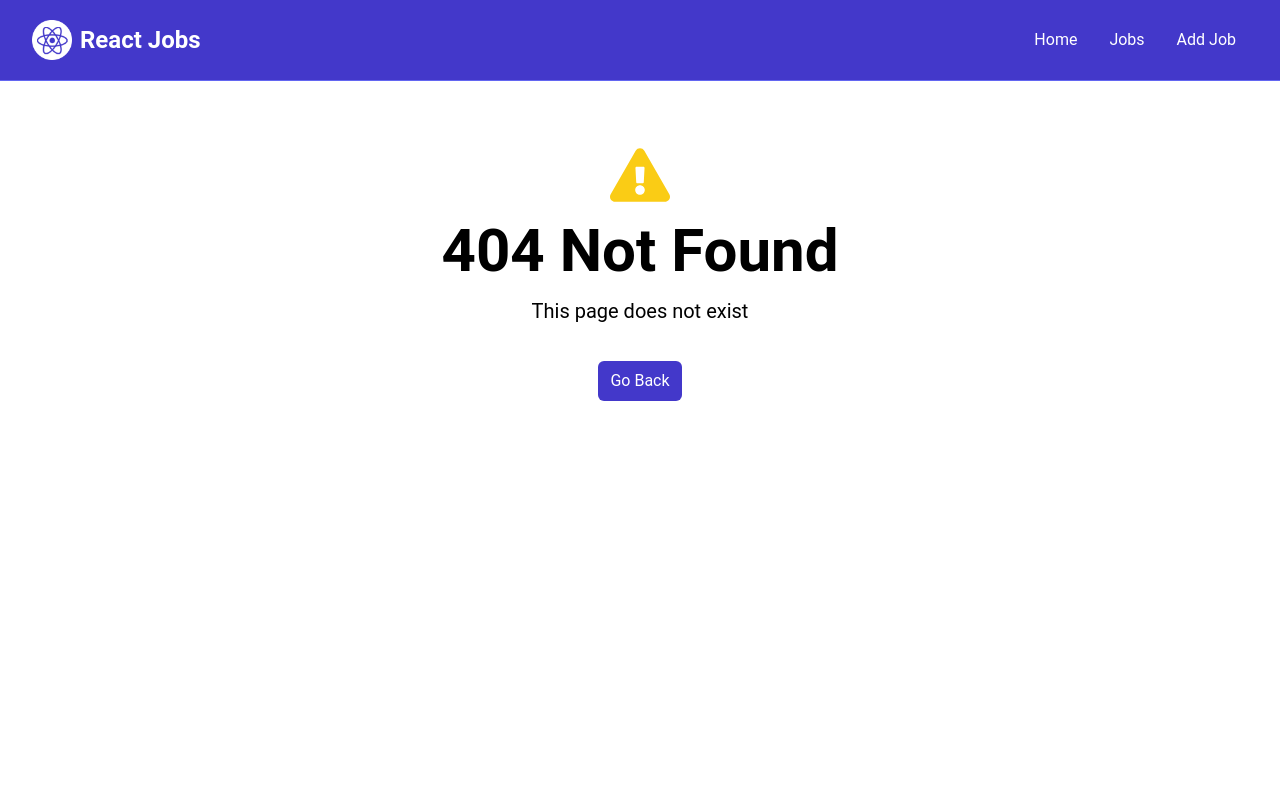
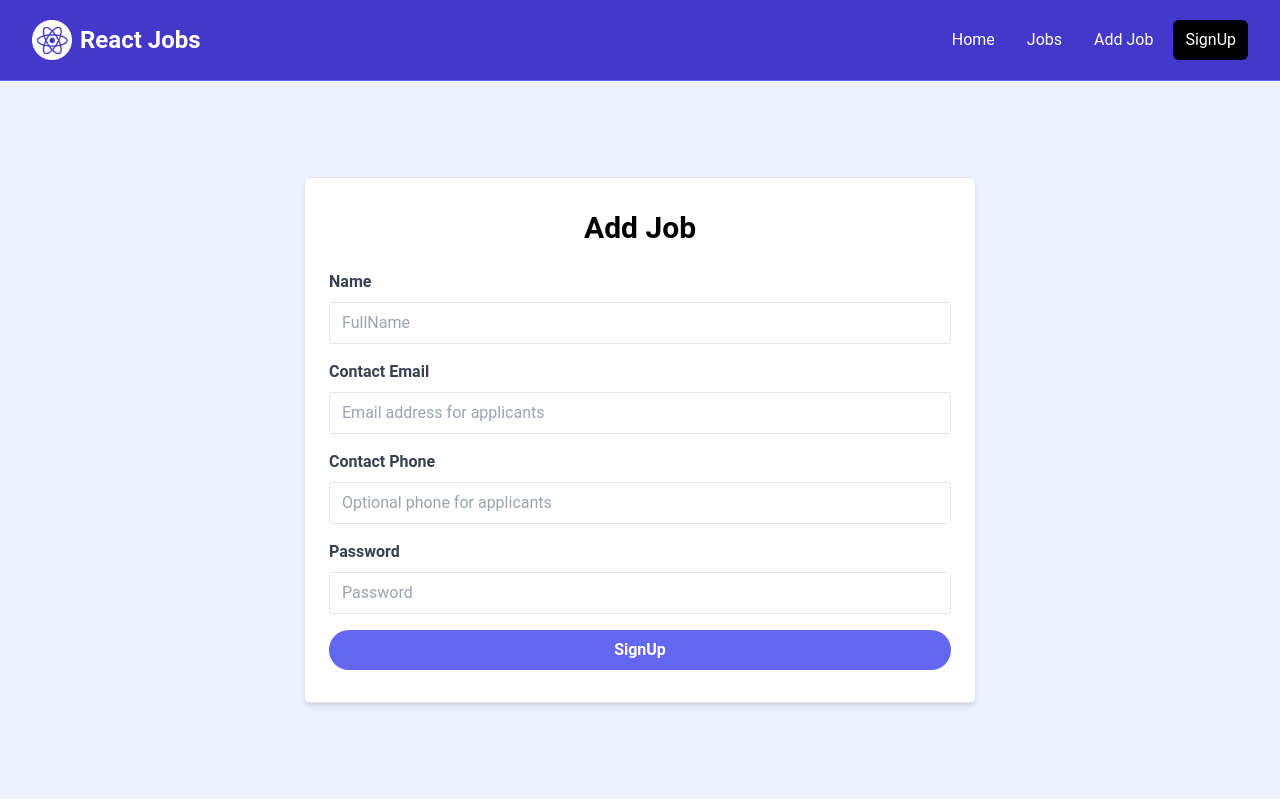
Before and after one commit to abhishek-ghosh-codes/JobsSerchingPortal, a React (Vite) app in the folder react-crash-2024/: page /sign-up in a window 1280 px wide. Before the commit this address had no page. Built offline with nearby package versions, Linux system fonts and the light colour scheme.

Commit message:
added signup

```diff
--- a/react-crash-2024/package.json
+++ b/react-crash-2024/package.json
@@ -8,7 +8,8 @@
     "build": "vite build",
     "lint": "eslint . --ext js,jsx --report-unused-disable-directives --max-warnings 0",
     "preview": "vite preview",
-    "server": "json-server --watch src/jobs.json --port 8000"
+    "server:jobs": "json-server --watch src/jobs.json --port 8000",
+    "server:candidates": "json-server --watch src/candidates.json --port 8001"
   },
   "dependencies": {
     "react": "^18.3.1",
--- a/react-crash-2024/src/App.jsx
+++ b/react-crash-2024/src/App.jsx
@@ -7,6 +7,19 @@ import NotFoundPage from './pages/NotFoundPage';
 import JobPage,{jobLoader} from './pages/JobPage';
 import AddJobPage from './pages/AddJobPage';
 import EditJobPage from './pages/EditJobPage';
+import SignUpPage from './pages/SignUpPage';
+
+const addCandidate = async(newCandidate)=>{
+  const res = await fetch('/candidate/details',{
+    method:'POST',
+    headers:{
+      'Content-type':'application/json',
+    },
+    body: JSON.stringify(newCandidate),
+  })
+
+  return;
+}
 
 const addJob = async (newJob)=>{
   const res = await fetch('/api/jobs',{
@@ -42,6 +55,7 @@ const router = createBrowserRouter(
   createRoutesFromElements(
   <Route path='/' element={<MainLayout/>}>
   <Route index element={<HomePage/>}/>
+  <Route path='/sign-up' element={<SignUpPage addCandidateDetail={addCandidate}/>}/>
   <Route path='/jobs' element={<JobsPage/>}/>
   <Route path='/add-job' element={<AddJobPage addJobSubmit={addJob}/>}/>
   <Route path='/jobs/:id' element={<JobPage deleteJob={deleteJob}/>} loader={jobLoader}/>
--- a/react-crash-2024/src/components/Navbar.jsx
+++ b/react-crash-2024/src/components/Navbar.jsx
@@ -1,5 +1,5 @@
 import React from 'react'
-import {NavLink} from 'react-router-dom'
+import {NavLink,Link} from 'react-router-dom'
 import logo from '../assets/images/logo.png'
 const Navbar = () => {
     const linkClass = ({isActive})=>isActive? 'bg-black text-white hover:bg-gray-900 hover:text-white rounded-md px-3 py-2':'text-white hover:bg-gray-900 hover:text-white rounded-md px-3 py-2' ;
@@ -11,17 +11,22 @@ const Navbar = () => {
           <div
             className="flex flex-1 items-center justify-center md:items-stretch md:justify-start"
           >
+            <Link to="/">
+            <a className="flex flex-shrink-0 items-center mr-4" href="/index.html">
 
-            <a className="flex flex-shrink-0 items-center mr-4" href="/index.html">
               <img
                 className="h-10 w-auto"
                 src={logo}
                 alt="React Jobs"
               />
+
+
               <span className="hidden md:block text-white text-2xl font-bold ml-2"
                 >React Jobs</span
               >
+
             </a>
+            </Link>
             <div className="md:ml-auto">
               <div className="flex space-x-2">
                 <NavLink
@@ -37,6 +42,10 @@ const Navbar = () => {
                   to="/add-job"
                   className={linkClass}
                   >Add Job</NavLink>
+                <NavLink
+                  to="/sign-up"
+                  className={linkClass}
+                  >SignUp</NavLink>
               </div>
             </div>
           </div>
--- /dev/null
+++ b/react-crash-2024/src/components/SignUpForm.jsx
@@ -0,0 +1,119 @@
+import React, { useState } from 'react'
+import { toast } from 'react-toastify';
+import { useNavigate } from 'react-router-dom';
+const SignUpForm = ({addCandidate}) => {
+    const navigate = useNavigate()
+    const [formData,setFormData] = useState({
+        fullname:"",
+        email:"",
+        phoneNumber:"",
+        password:""
+    })
+const handleChange = (e)=>{
+    console.log(e.target.name);
+    setFormData({...formData,[e.target.name]:e.target.value})
+}
+const handleSubmit =(e)=>{
+    e.preventDefault();
+    console.log(formData);
+    addCandidate(formData);
+    toast.success("Successfully Signed Up");
+    return navigate("/jobs");
+}
+  return (
+    <section className="bg-indigo-50">
+    <div className="container m-auto max-w-2xl py-24">
+      <div className="bg-white px-6 py-8 mb-4 shadow-md rounded-md border m-4 md:m-0">
+        <form onSubmit={handleSubmit}>
+          <h2 className="text-3xl text-center font-semibold mb-6">Add Job</h2>
+          <div className="mb-4">
+            <label
+              htmlFor="fullname"
+              className="block text-gray-700 font-bold mb-2"
+            >
+              Name
+            </label>
+            <input
+              type="text"
+              id="fullname"
+              name="fullname"
+              className="border rounded w-full py-2 px-3"
+              placeholder="FullName"
+              required
+              value={formData.name}
+              onChange={(e) => handleChange(e)}
+            />
+          </div>
+
+
+
+          <div className="mb-4">
+            <label
+              htmlFor="contact_email"
+              className="block text-gray-700 font-bold mb-2"
+            >
+              Contact Email
+            </label>
+            <input
+              type="email"
+              id="contact_email"
+              name="email"
+              className="border rounded w-full py-2 px-3"
+              placeholder="Email address for applicants"
+              required
+              value={formData.email}
+              onChange={(e) => handleChange(e)}
+            />
+          </div>
+          <div className="mb-4">
+            <label
+              htmlFor="contact_phone"
+              className="block text-gray-700 font-bold mb-2"
+            >
+              Contact Phone
+            </label>
+            <input
+              type="tel"
+              id="contact_phone"
+              name="phoneNumber"
+              className="border rounded w-full py-2 px-3"
+              placeholder="Optional phone for applicants"
+              value={formData.phoneNumber}
+              onChange={(e) => handleChange(e)}
+            />
+          </div>
+          <div className="mb-4">
+            <label
+              htmlFor="pass"
+              className="block text-gray-700 font-bold mb-2"
+            >
+            Password
+            </label>
+            <input
+              type="password"
+              id="pass"
+              name="password"
+              className="border rounded w-full py-2 px-3"
+              placeholder="Password"
+              required
+              value={formData.password}
+              onChange={(e) => handleChange(e)}
+            />
+          </div>
+
+          <div>
+            <button
+              className="bg-indigo-500 hover:bg-indigo-600 text-white font-bold py-2 px-4 rounded-full w-full focus:outline-none focus:shadow-outline"
+              type="submit"
+            >
+              SignUp
+            </button>
+          </div>
+        </form>
+      </div>
+    </div>
+  </section>
+  )
+}
+
+export default SignUpForm
--- a/react-crash-2024/src/components/ViewAllJobs.jsx
+++ b/react-crash-2024/src/components/ViewAllJobs.jsx
@@ -5,9 +5,9 @@ const ViewAllJobs = () => {
     <>
      <section className="m-auto max-w-lg my-10 px-6">
       <Link
-        href="/jobs"
+        to='/jobs'
         className="block bg-black text-white text-center py-4 px-6 rounded-xl hover:bg-gray-700"
-        >View All Jobs</Link>
+        >View all Jobs</Link>
     </section>
     </>
   )
--- a/react-crash-2024/src/jobs.json
+++ b/react-crash-2024/src/jobs.json
@@ -19,7 +19,7 @@
       "title": "Front-End Engineer (React & Redux)",
       "type": "Full-Time",
       "location": "Miami, FL",
-      "description": "Join our team as a Front-End Developer in sunny Miami, FL. We are looking for a motivated individual with a passion for crafting beautiful and responsive web applications. Experience with UI/UX design principles and a strong attention to detail are highly desirable.",
+      "description": "Join our team as a FullStack Developer in sunny Miami, FL. We are looking for a motivated individual with a passion for crafting beautiful and responsive web applications. Experience with UI/UX design principles and a strong attention to detail are highly desirable.",
       "salary": "$70K - $80K",
       "company": {
         "name": "Veneer Solutions",
--- a/react-crash-2024/src/layouts/MainLayout.jsx
+++ b/react-crash-2024/src/layouts/MainLayout.jsx
@@ -9,6 +9,7 @@ const MainLayout = () => {
     <>
     <Navbar/>
     <Outlet/>
+
     <ToastContainer/>
     </>
   )
--- a/react-crash-2024/src/pages/AddJobPage.jsx
+++ b/react-crash-2024/src/pages/AddJobPage.jsx
@@ -75,7 +75,8 @@ const AddJobPage = ({ addJobSubmit }) => {
                 placeholder="eg. Beautiful Apartment In Miami"
                 required
                 value={title}
-                onChange={(e) => setTitle(e.target.value)}
+                onChange={(e) =>
+                    setTitle(e.target.value)}
               />
             </div>
             <div className="mb-4">
--- a/react-crash-2024/src/pages/HomePage.jsx
+++ b/react-crash-2024/src/pages/HomePage.jsx
@@ -6,7 +6,7 @@ import ViewAllJobs from '../components/ViewAllJobs'
 const HomePage = () => {
   return (
     <>
-    <Hero/>
+    <Hero title = "Switch" subTitle="India's No. 1 Job Portal"/>
     <HomeCards/>
     <JobsListings isHome= {true}/>
     <ViewAllJobs/>
--- /dev/null
+++ b/react-crash-2024/src/pages/SignUpPage.jsx
@@ -0,0 +1,12 @@
+import React from 'react'
+import SignUpForm from '../components/SignUpForm'
+
+const SignUpPage = ({addCandidateDetail}) => {
+  return (
+    <>
+    <SignUpForm addCandidate={addCandidateDetail}/>
+    </>
+  )
+}
+
+export default SignUpPage
--- a/react-crash-2024/vite.config.js
+++ b/react-crash-2024/vite.config.js
@@ -12,6 +12,11 @@ export default defineConfig({
         changeOrigin: true,
         rewrite: (path) => path.replace(/^\/api/, ''),
       },
+      '/candidate': {
+        target: 'http://localhost:8001',
+        changeOrigin: true,
+        rewrite: (path) => path.replace(/^\/candidate/, ''),
+      }
     }
   }
 })
```
Also changed, not shown: react-crash-2024/src/candidates.json (added, +18 -0 lines).
